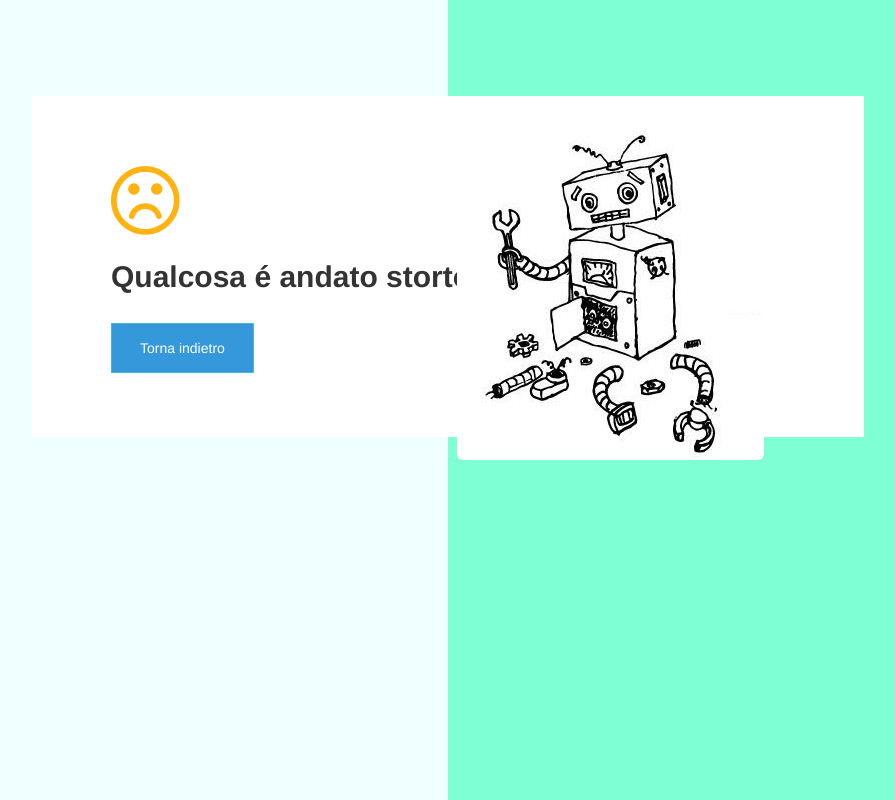
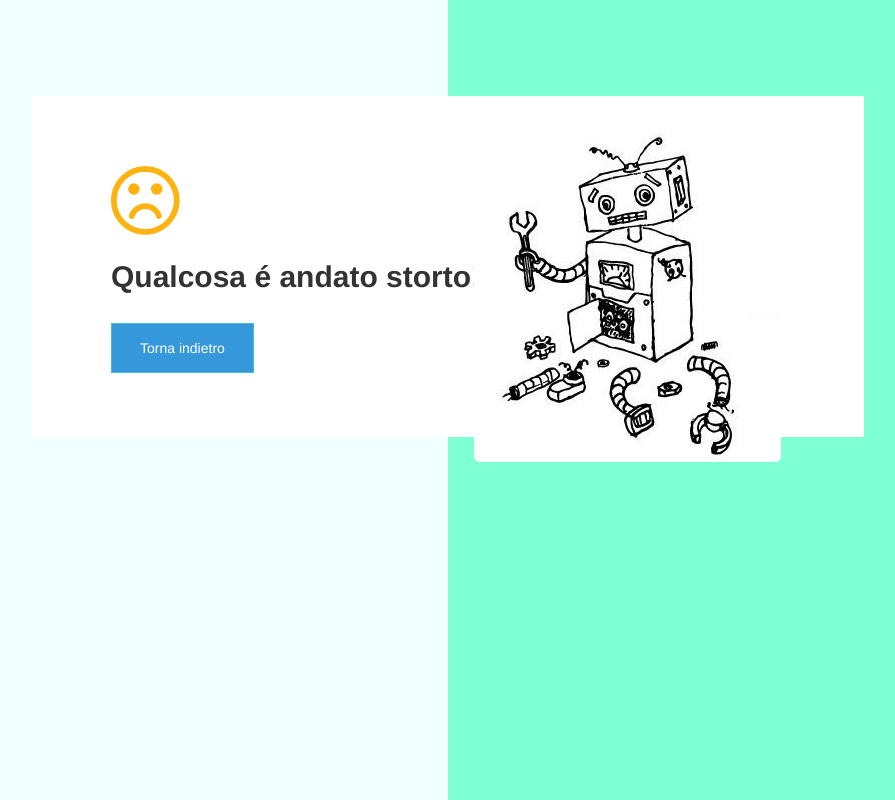
Before and after one commit to GiorgiaRistich/rdc-project, a PHP site: page /pagina_errore_bella.html in a window 1280 px wide; the page is wider, and only the part inside the window is pictured. Shown: that part, without its empty margins (192-1087 px from the left). Run offline with PHP 8.4, Linux system fonts and the light colour scheme; some libraries are stand-ins or nearby versions.

Commit message:
modifica

```diff
--- a/grafica/style.css
+++ b/grafica/style.css
@@ -51,11 +51,11 @@ h2{
     font-weight: bold;
 }
 .immagine{
-    max-width: 600px;
-    max-height: 300px;
+    max-width: 50%;
+    max-height: 100%;
     position: absolute;
-    top: 15px;
-    right: 100px;
+    top: 5%;
+    right: 10%;
    display: block;
     margin: 0px auto ;
 }
```
